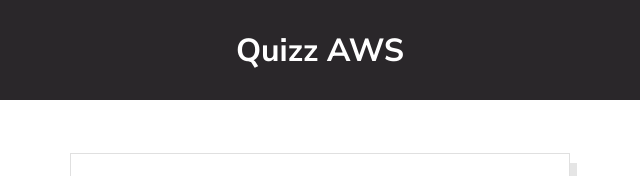
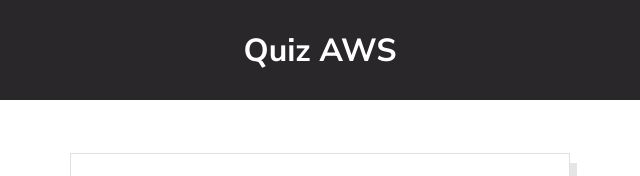
Before and after one commit to AnaaQA/QuizAWS, a plain HTML site: page index.html in a window 1280 px wide. Shown: the top 176 px of the page, 320-960 px from the left. Drawn offline with Linux system fonts and the light colour scheme.

Commit message:
Add files via upload

```diff
--- a/index.html
+++ b/index.html
@@ -3,7 +3,7 @@
   <head>
     <meta charset="UTF-8" />
     <meta name="viewport" content="width=device-width, initial-scale=1.0" />
-    <title>Quizz Programação</title>
+    <title>Quiz AWS</title>
     <link rel="preconnect" href="https://fonts.gstatic.com" />
     <link
       href="https://fonts.googleapis.com/css2?family=Nunito+Sans:wght@400;700&display=swap"
@@ -15,7 +15,7 @@
   <body>
     <div class="container">
       <header>
-        <h1>Quizz AWS</h1>
+        <h1>Quiz AWS</h1>
       </header>
       <main>
         <!-- QUIZZ CONTAINER -->
```
